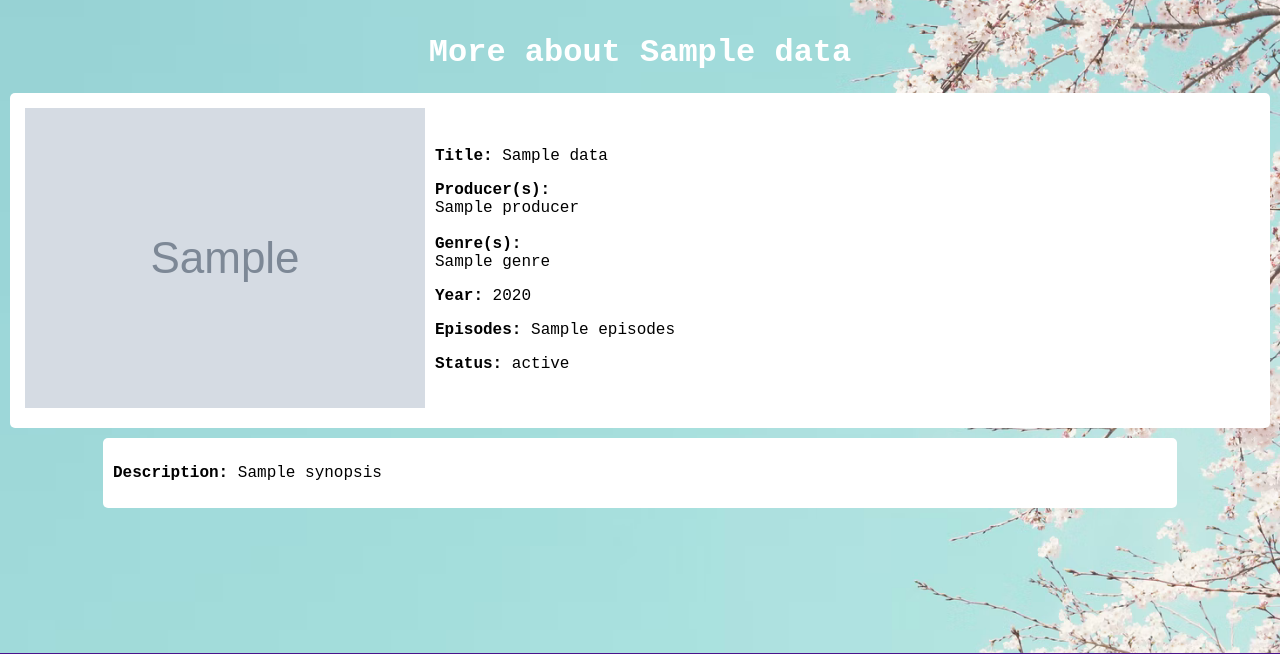
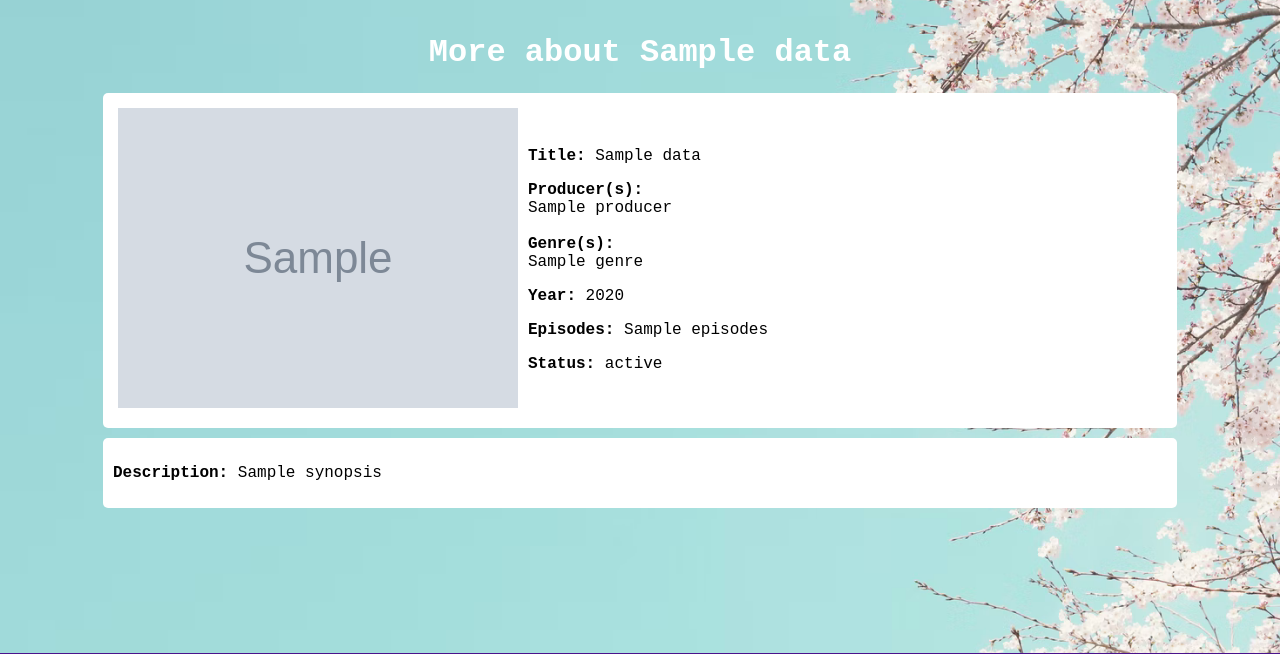
Before and after one commit to Shak99/animebutler, a Django app: page /animes/1/ in a window 1280 px wide. Shown: the part 67-721 px from the top of the page. Run offline with Django 4.2, Linux system fonts and the light colour scheme; tables that the repository leaves empty hold one stand-in row (values such as "Sample post"); grey boxes marked "Sample" are stand-in pictures; a database or web service that is not in the repository returns one stand-in record (values such as "Sample title"); data that the repository does not hold is empty; some web fonts are replaced.

Commit message:
adjust anime detail div size

```diff
--- a/main_app/static/css/style.css
+++ b/main_app/static/css/style.css
@@ -286,7 +286,7 @@ a{
     color: black;
     border-radius: 5px;
     padding: 10px;
-    width: 100%;
+    width: 85%;
 }
 .anime-detail > div {
     padding: 5px;
```
